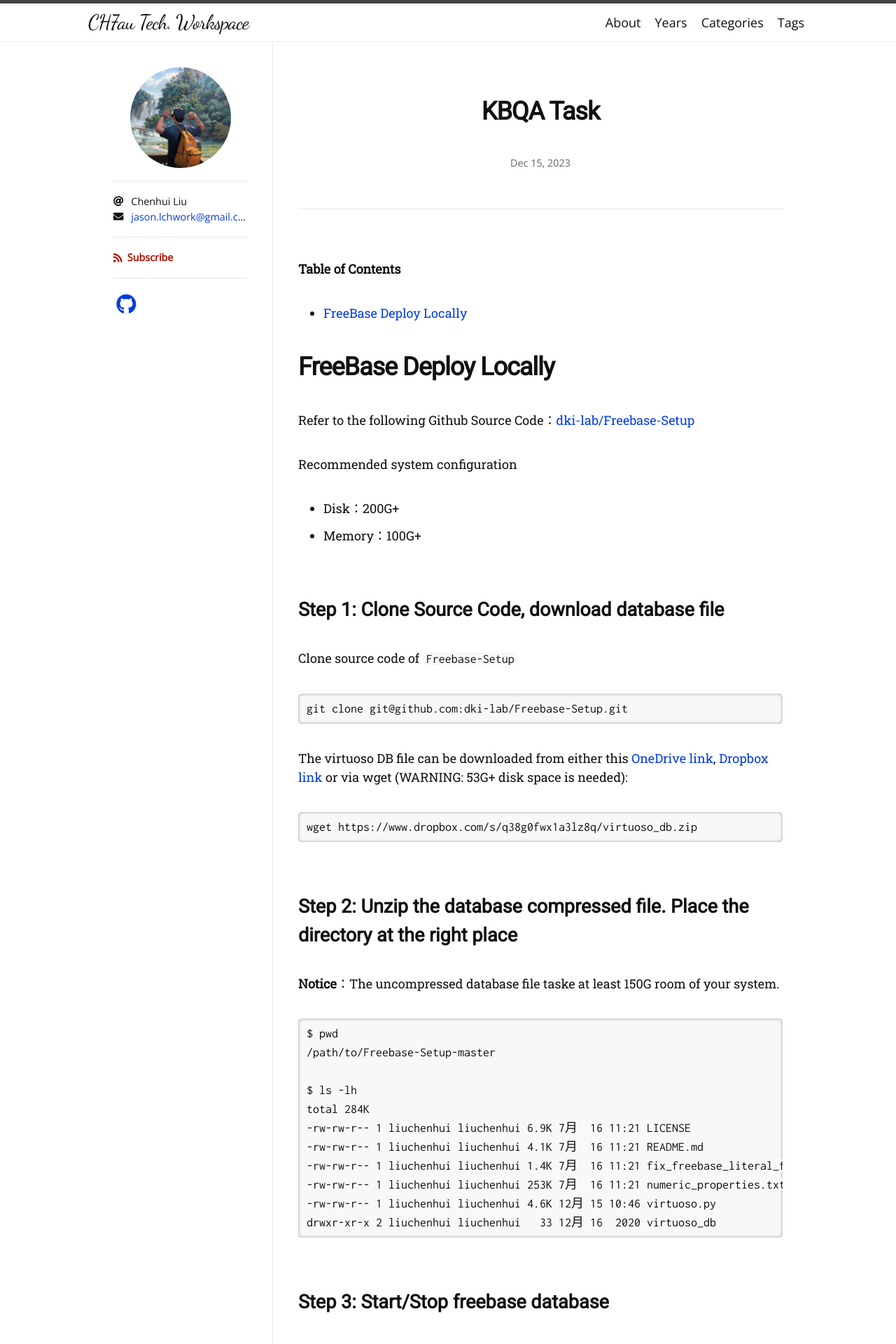
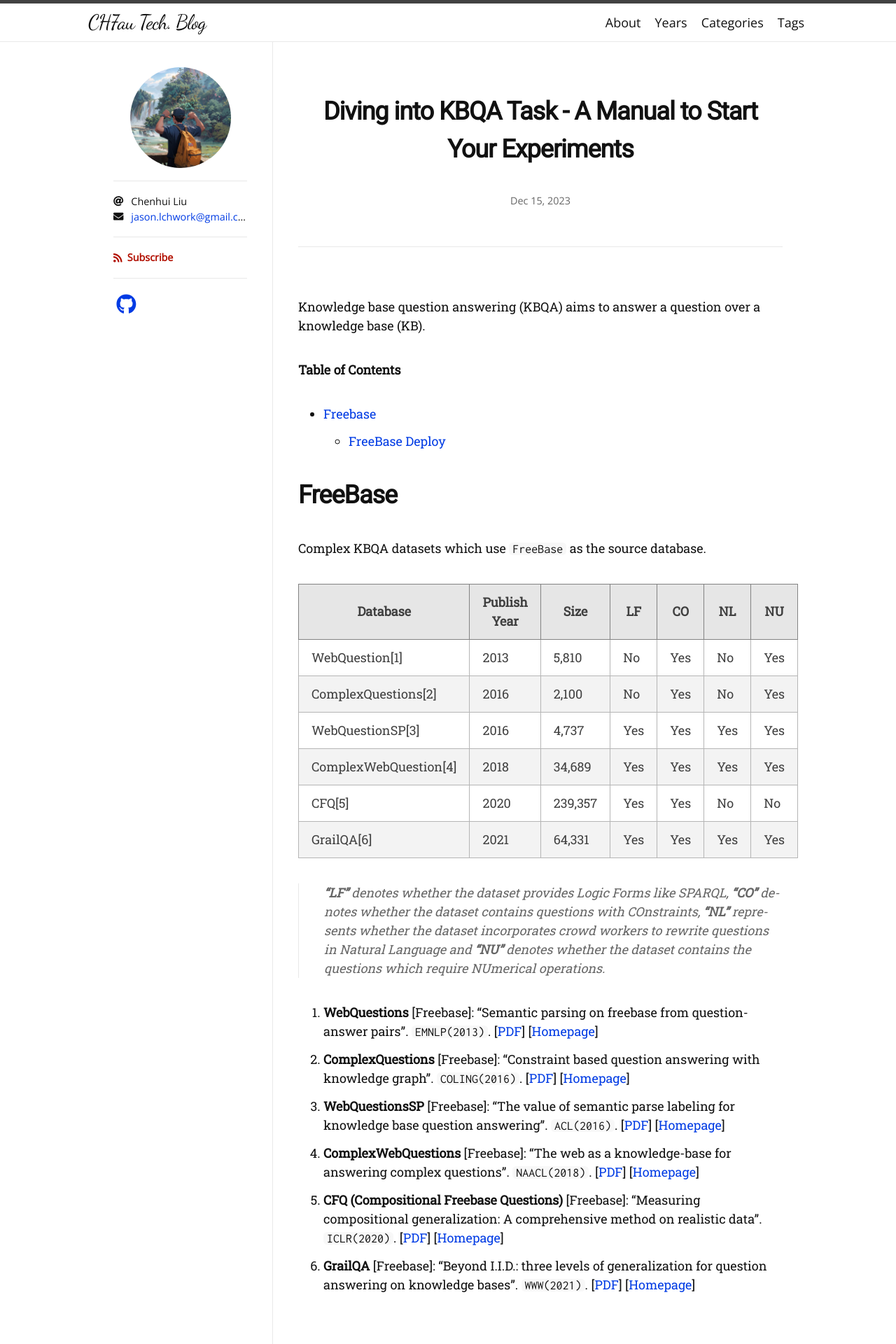
Before and after one commit to CH7auAI/CH7auAI.github.io, a Jekyll site: the page built from _posts/2023-12-15-KBQA-Task.md, in a window 1280 px wide. Shown: the top 1920 px of the page at 70% size. Built offline with Jekyll 4.4.1, drawn with Linux system fonts in a browser that asks for light colours; nearby versions of some CDN libraries; some web fonts are replaced; some of the changed text lies outside the part shown.

Commit message:
update kbqa

````diff
--- a/_config.yml
+++ b/_config.yml
@@ -1,4 +1,4 @@
-title: CH7au Tech. Workspace
+title: CH7au Tech. Blog
 description: Fantastic ideas on artificial intelligent.
 author: Chenhui Liu
 avatar: /logo.jpg
--- a/_posts/2023-12-15-KBQA-Task.md
+++ b/_posts/2023-12-15-KBQA-Task.md
@@ -1,22 +1,45 @@
 ---
 layout: post
-title: KBQA Task
+title: Diving into KBQA Task - A Manual to Start Your Experiments
 categories: LLMxKG
 tag: KBQA
 ---
 
+Knowledge base question answering (KBQA) aims to answer a question over a knowledge base (KB).
+
 **Table of Contents**
-- [FreeBase Deploy Locally](#freebase-deploy-locally)
+- [Freebase](#freebase)
+  - [FreeBase Deploy](#freebase-deploy)
 
-# FreeBase Deploy Locally
+# FreeBase
 
-Refer to the following Github Source Code：[dki-lab/Freebase-Setup](https://github.com/dki-lab/Freebase-Setup)
+Complex KBQA datasets which use `FreeBase` as the source database.
+
+| Database | Publish Year | Size | LF | CO | NL | NU |
+| --- | --- | --- | --- | --- | --- | --- |
+| WebQuestion[1] | 2013 | 5,810 | No | Yes | No | Yes |
+| ComplexQuestions[2] | 2016 | 2,100 | No | Yes | No | Yes |
+| WebQuestionSP[3] | 2016 | 4,737 | Yes | Yes | Yes | Yes |
+| ComplexWebQuestion[4] | 2018 | 34,689 | Yes | Yes | Yes | Yes |
+| CFQ[5] | 2020 | 239,357 | Yes | Yes | No | No |
+| GrailQA[6] | 2021 | 64,331 | Yes | Yes | Yes | Yes |
+
+> **“LF”** denotes whether the dataset provides Logic Forms like SPARQL, **“CO”** denotes whether the dataset contains questions with COnstraints, **“NL”** represents whether the dataset incorporates crowd workers to rewrite questions in Natural Language and **“NU”** denotes whether the dataset contains the questions which require NUmerical operations.
+
+1. **WebQuestions** [Freebase]: "Semantic parsing on freebase from question-answer pairs". `EMNLP(2013)`. [[PDF](https://www.aclweb.org/anthology/D13-1160.pdf)] [[Homepage](https://worksheets.codalab.org/worksheets/0xba659fe363cb46e7a505c5b6a774dc8a)]
+2. **ComplexQuestions** [Freebase]: "Constraint based question answering with knowledge graph". `COLING(2016)`. [[PDF](https://www.aclweb.org/anthology/C16-1236.pdf)] [[Homepage](https://github.com/JunweiBao/MulCQA/tree/ComplexQuestions)]
+3. **WebQuestionsSP** [Freebase]: "The value of semantic parse labeling for knowledge base question answering". `ACL(2016)`. [[PDF](https://www.aclweb.org/anthology/P16-2033.pdf)] [[Homepage](https://www.microsoft.com/en-us/download/details.aspx?id=52763)]
+4. **ComplexWebQuestions** [Freebase]: "The web as a knowledge-base for answering complex questions". `NAACL(2018)`. [[PDF](https://allenai.org/data/complexwebquestions)] [[Homepage](https://allenai.org/data/complexwebquestions)]
+5. **CFQ (Compositional Freebase Questions)** [Freebase]: "Measuring compositional generalization: A comprehensive method on realistic data". `ICLR(2020)`. [[PDF](https://arxiv.org/pdf/1912.09713.pdf)] [[Homepage](https://github.com/google-research/google-research/tree/master/cfq)]
+6. **GrailQA** [Freebase]: "Beyond I.I.D.: three levels of generalization for question answering on knowledge bases". `WWW(2021)`. [[PDF](https://arxiv.org/pdf/2011.07743.pdf)] [[Homepage](https://dki-lab.github.io/GrailQA/)]
+
+## FreeBase Deploy
 
 Recommended system configuration
 - Disk：200G+
 - Memory：100G+
 
-## Step 1: Clone Source Code, download database file
+### Step 1: Clone Source Code, download database file
 
 Clone source code of `Freebase-Setup`
 
@@ -30,7 +53,7 @@ The virtuoso DB file can be downloaded from either this [OneDrive link](https://
 wget https://www.dropbox.com/s/q38g0fwx1a3lz8q/virtuoso_db.zip
 ```
 
-## Step 2: Unzip the database compressed file. Place the directory at the right place
+### Step 2: Unzip the database compressed file. Place the directory at the right place
 
 **Notice**：The uncompressed database file taske at least 150G room of your system.
 
@@ -48,7 +71,7 @@ total 284K
 drwxr-xr-x 2 liuchenhui liuchenhui   33 12月 16  2020 virtuoso_db
 ```
 
-## Step 3: Start/Stop freebase database
+### Step 3: Start/Stop freebase database
 
 To start database
 
@@ -72,7 +95,7 @@ $ ps aux |grep virtuoso
 liuchen+ 3089772  0.0  0.0  19360  2960 pts/0    S+   15:28   0:00 grep --color=auto virtuoso
 ```
 
-## Step 4: Verify Freebase setup
+### Step 4: Verify Freebase setup
 
 ```python
 #!/usr/bin/env python3
@@ -107,3 +130,5 @@ def test():
 
 test()
 ```
+
+Looking for more detail on the FreeBase setup, please visit [[dki-lab/Freebase-Setup](https://github.com/dki-lab/Freebase-Setup)]
````
Also changed, not shown: 9 other files.
